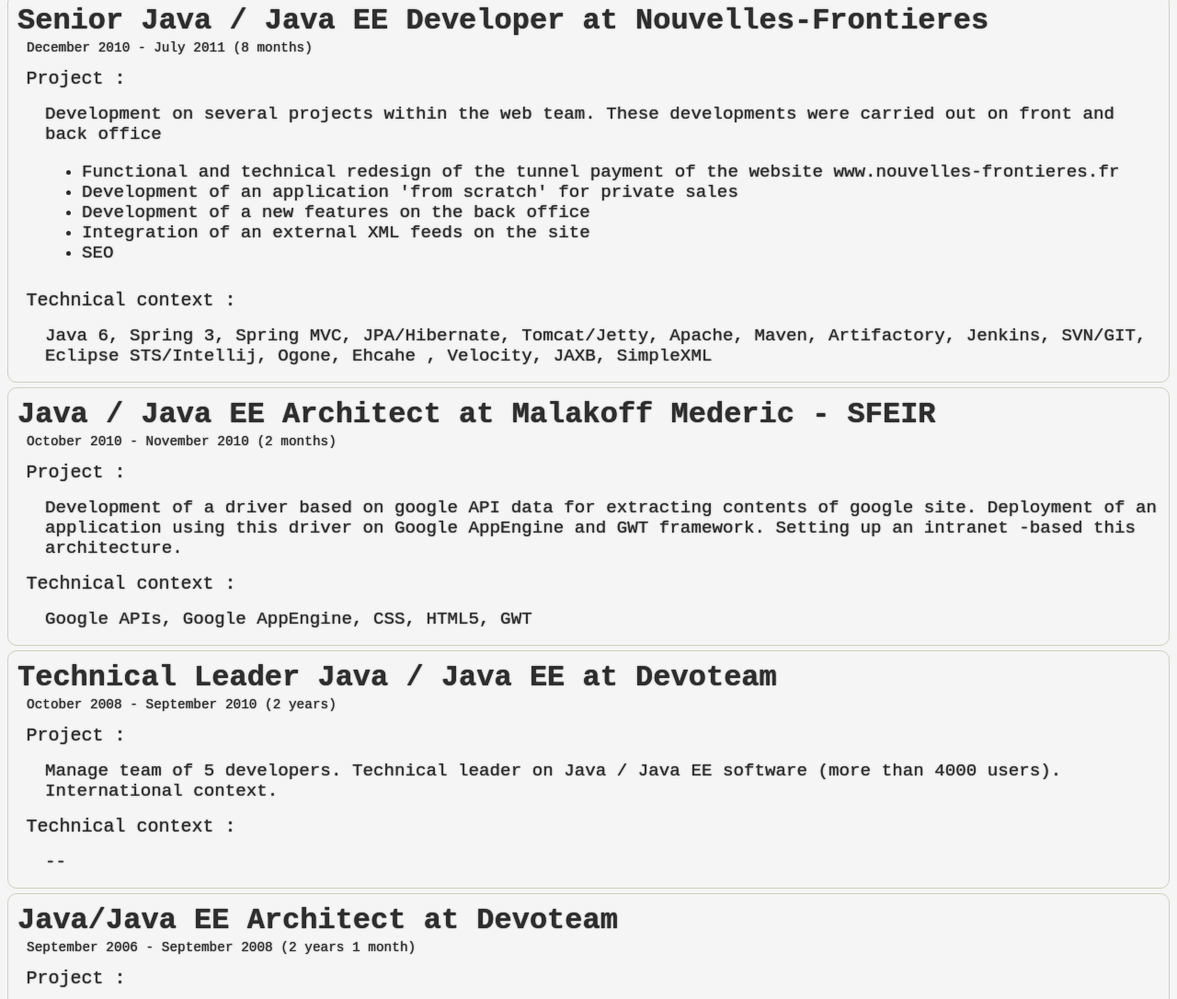
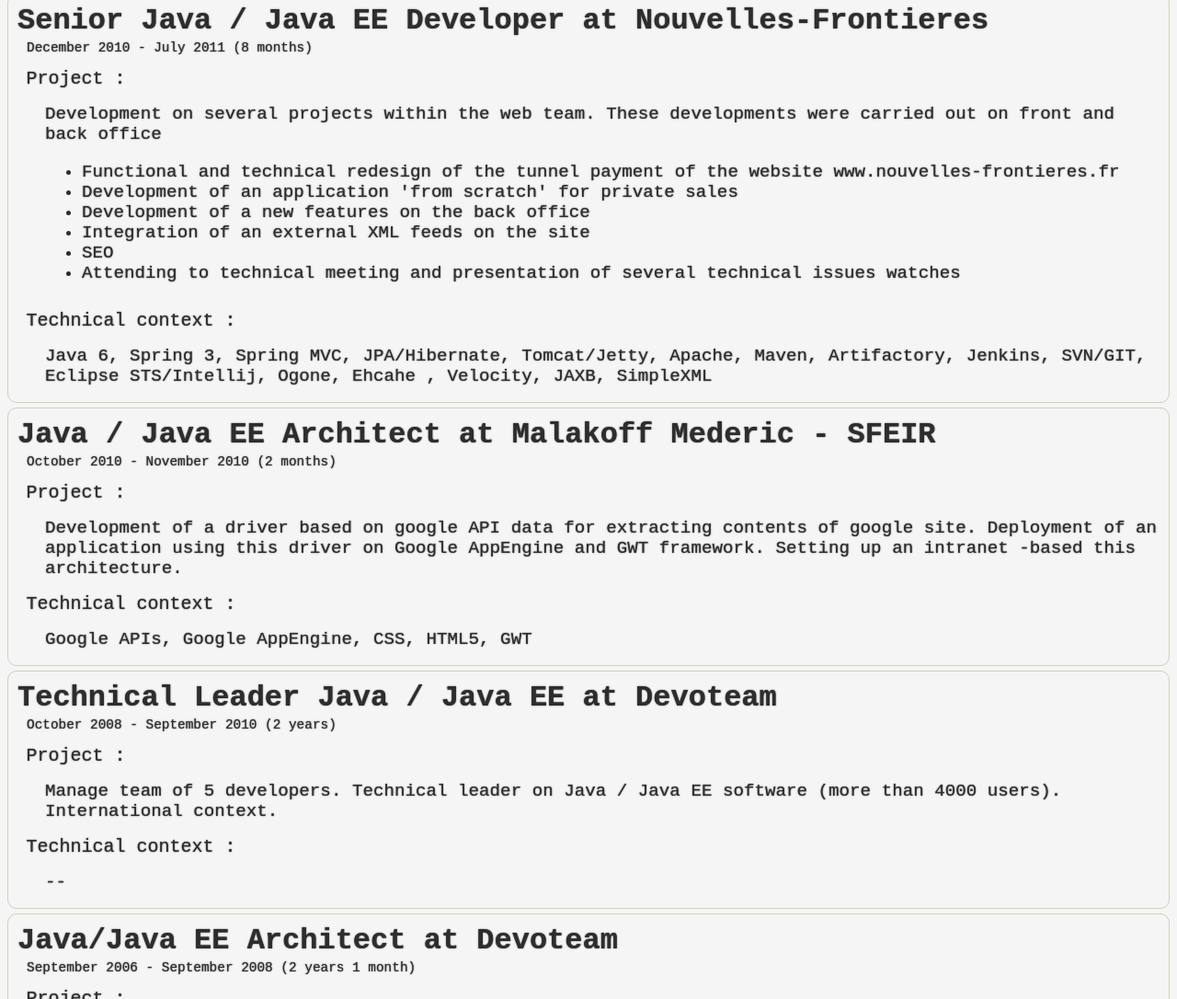
Before and after one commit to Fabszn/Html5CSS3, a plain HTML site: page cvfabszn.html in a window 1280 px wide. Shown: the part 1201-2287 px from the top of the page at 92% size. Drawn offline with Linux system fonts and the light colour scheme.

Commit message:
ajout d'une entree sur la mission NF

```diff
--- a/cvfabszn.html
+++ b/cvfabszn.html
@@ -93,6 +93,7 @@ front and back office
 <li>Development of a new features on the back office
 <li>Integration of an external XML feeds on the site
 <li>SEO
+<li>Attending to technical meeting and presentation of several technical issues watches
 </ul>
 </span>
 
```
